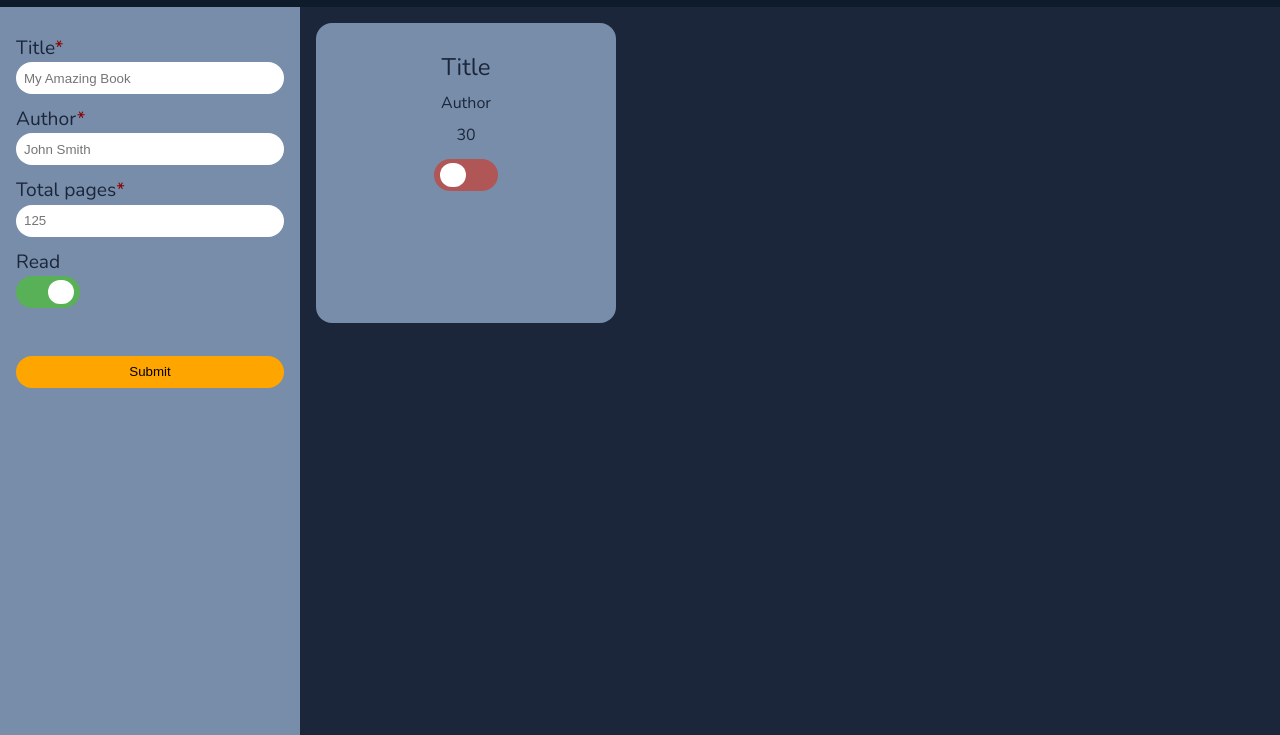
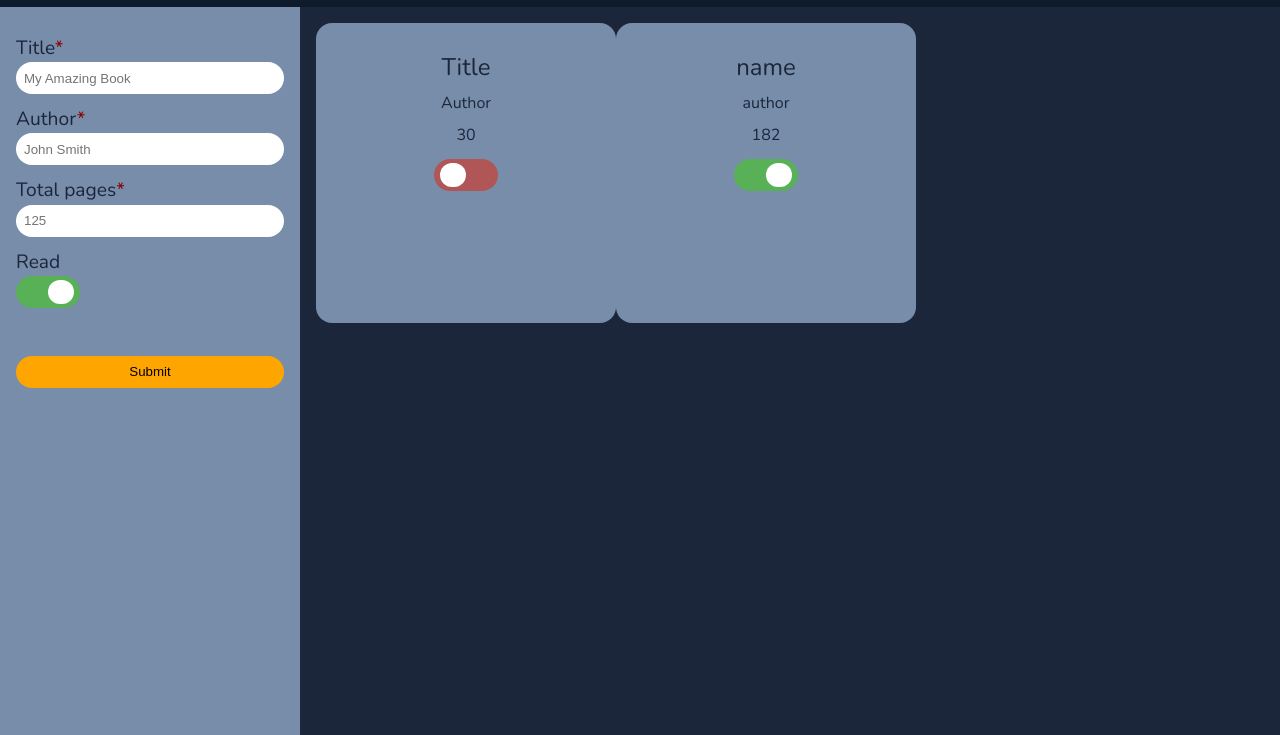
Before and after one commit to OscarSoanes/Library, a plain HTML site: page index.html in a window 1280 px wide. Shown: the part 65-800 px from the top of the page. Drawn offline with nearby package versions, Linux system fonts and the light colour scheme.

Commit message:
JavaScript adds data from the book function

```diff
--- a/index.html
+++ b/index.html
@@ -42,16 +42,15 @@
             </form>
         </aside>
 
-        <main>
+        <main id="card-container">
             <div class="card">
                 <p>Title</p>
                 <p>Author</p>
                 <p>30</p>
                 <label class="switch">
                     <input type="checkbox" name="read" id="read">
-                    <span class="slider round"></span>
+                    <span class="slider"></span>
                 </label>
-
             </div>
         </main>
     </div>
--- a/javascript.js
+++ b/javascript.js
@@ -11,7 +11,38 @@ function addBookToLibrary(book) {
     library.push(book);
 }
 
+function printBooksToView () {
+    const mainGrid = document.getElementById("card-container")
+    for (const key of library) {
+        const card = document.createElement("div");
+        card.classList.add("card")
+
+        const title = document.createElement("p");
+        title.textContent = key.name;
+
+        const author = document.createElement("p");
+        author.textContent = key.author;
+
+        const pages = document.createElement("p");
+        pages.textContent = key.pages;
+
+        const label = document.createElement("label");
+        label.classList.add("switch")
+        const check = document.createElement("input");
+        check.type = "checkbox";
+        check.name = "read";
+        check.id = "read";
+        check.checked = key.read;
+
+        const slider = document.createElement("span");
+        slider.classList.add("slider")
+
+        label.append(check, slider);
+        card.append(title, author, pages, label)
+        mainGrid.appendChild(card)
+    }
+}
+
 const newBook = new Book("name", "author", 182, true);
 addBookToLibrary(newBook);
-
-console.log(library);
+printBooksToView()
```
